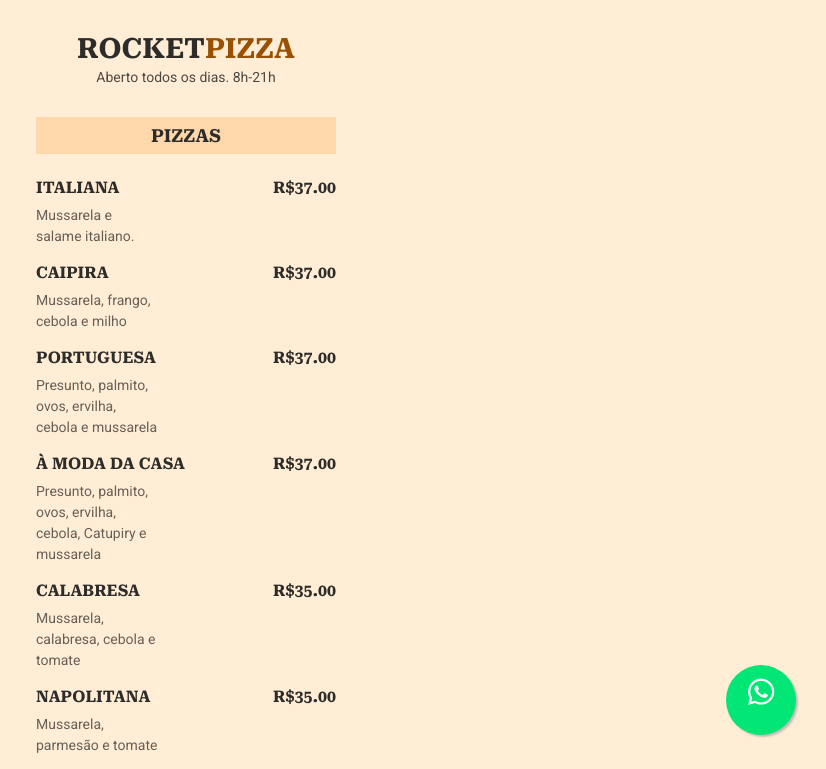
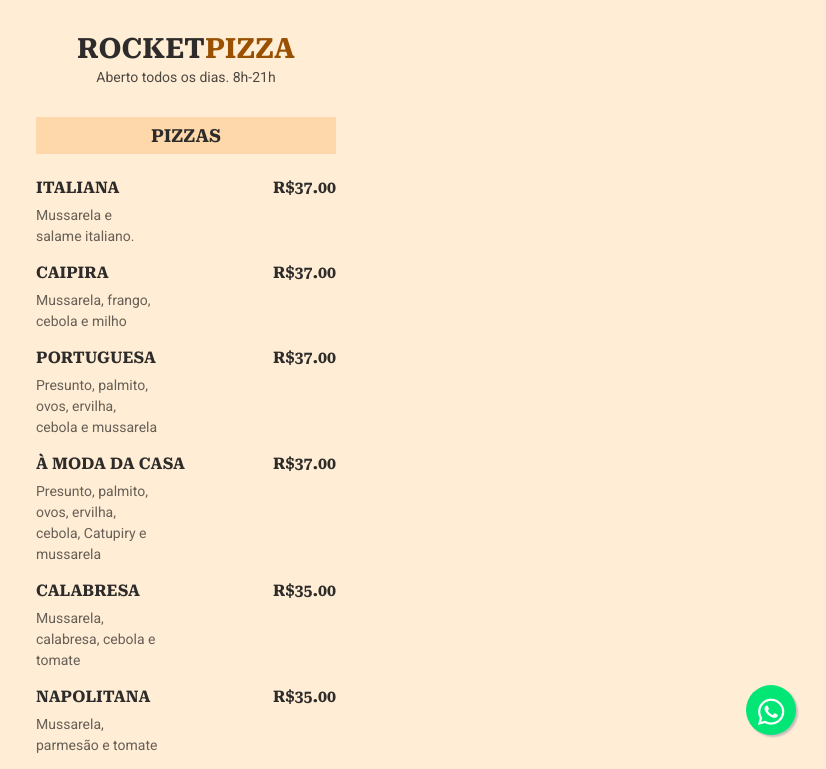
Before and after one commit to Pedro-AndreJeCruz/Cardapio-Digital, a plain HTML site: page index.html in a window 1280 px wide. Shown: the top 769 px of the page, without its empty margins (454-1280 px from the left). Drawn offline with Linux system fonts and the light colour scheme.

Commit message:
Update CSS WhatsApp

```diff
--- a/style.css
+++ b/style.css
@@ -1,11 +1,15 @@
 /* GLOBAL */
 
 *{
-    margin: 0;
-    padding: 0;
-  }
+  margin: 0;
+  padding: 0;
+  box-sizing: border-box;
+}
 
-
+body, html{
+  position: relative;
+  width: 100%;
+}
 
   body {
     background-color: #FFEDD5;
```
